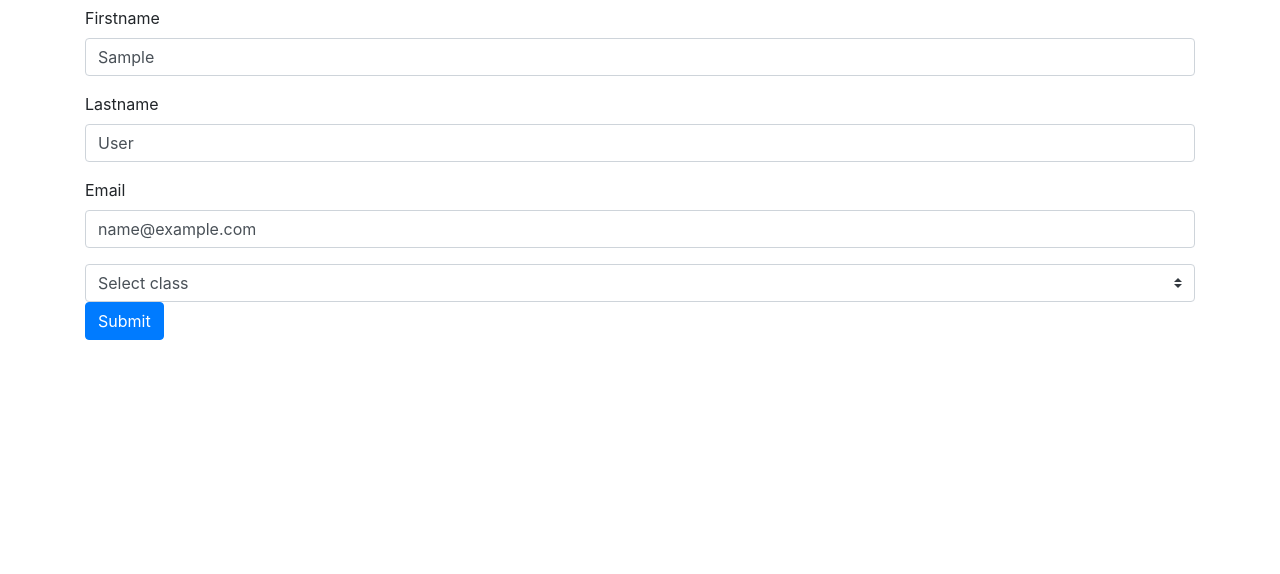
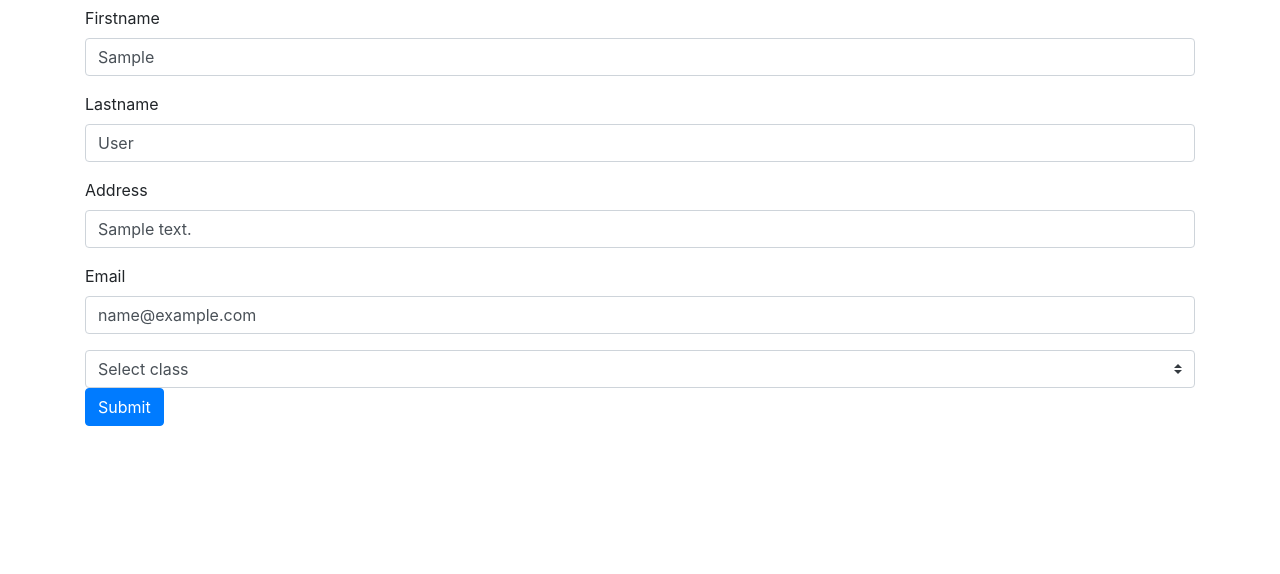
Before and after one commit to YuriFra/CRUD, a PHP site: template View/student_form.php in a window 1280 px wide. Shown: the part 162-736 px from the top of the page. Run offline with PHP 8.4, Linux system fonts and the light colour scheme; the template is opened without the code that fills it: most values are stand-ins (such as "Sample title", 1, 10 or a date in 2020); some libraries are stand-ins or nearby versions.

Commit message:
address added in student

```diff
--- a/View/student_form.php
+++ b/View/student_form.php
@@ -17,6 +17,10 @@
                 <input type="text" class="form-control" name="lastName" id="lastName" value="<?php echo  $student->getLastName() ?? ''?>" required>
             </div>
             <div class="form-group">
+                <label for="lastName">Address</label>
+                <input type="text" class="form-control" name="Address" id="Address" value="<?php echo  $student->getAddress() ?? ''?>" required>
+            </div>
+            <div class="form-group">
                 <label for="email">Email</label>
                 <input type="email" class="form-control" name="email" id="email" value="<?php echo  $student->getEmail() ?? ''?>" required>
             </div>
```
